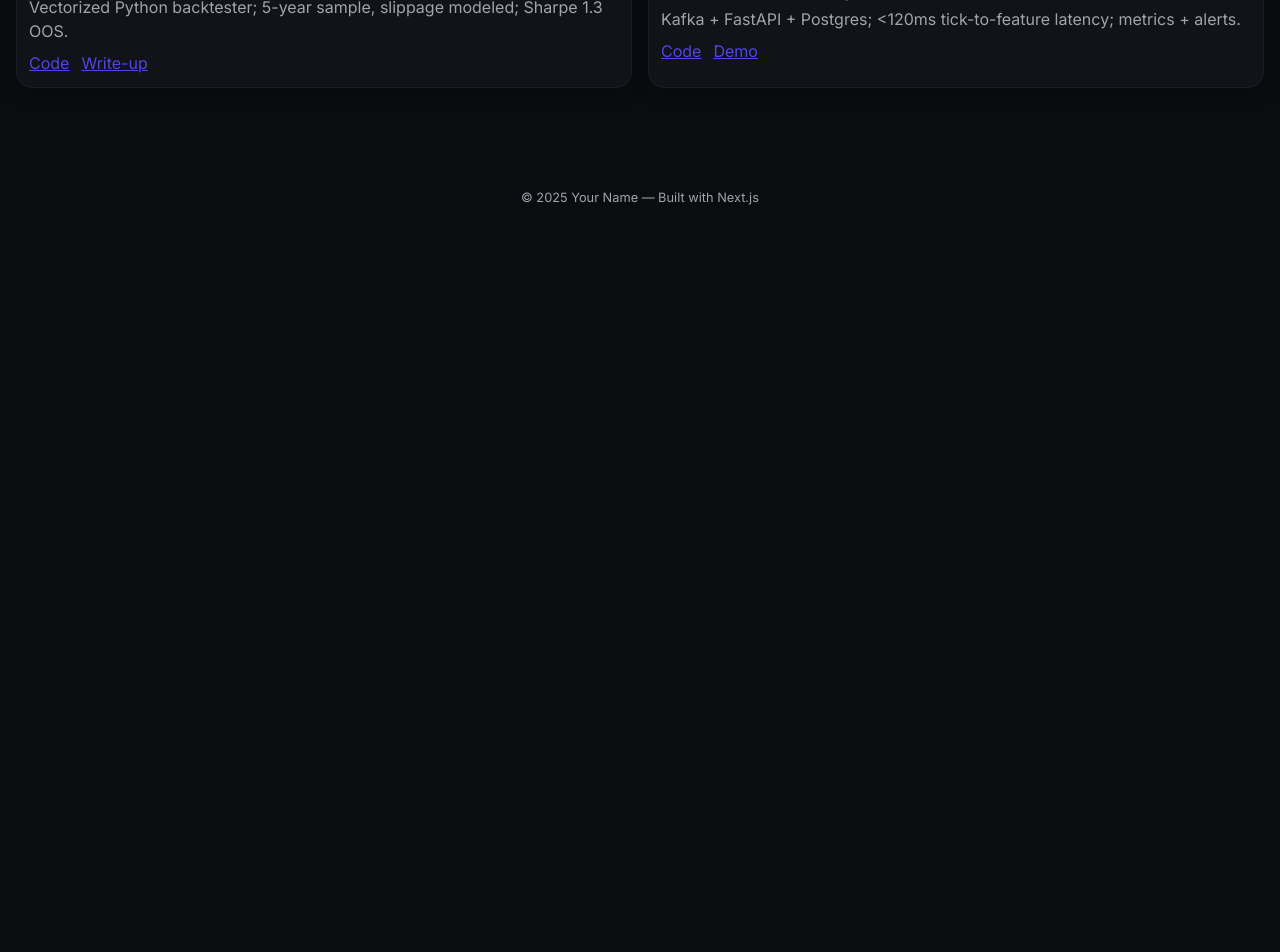
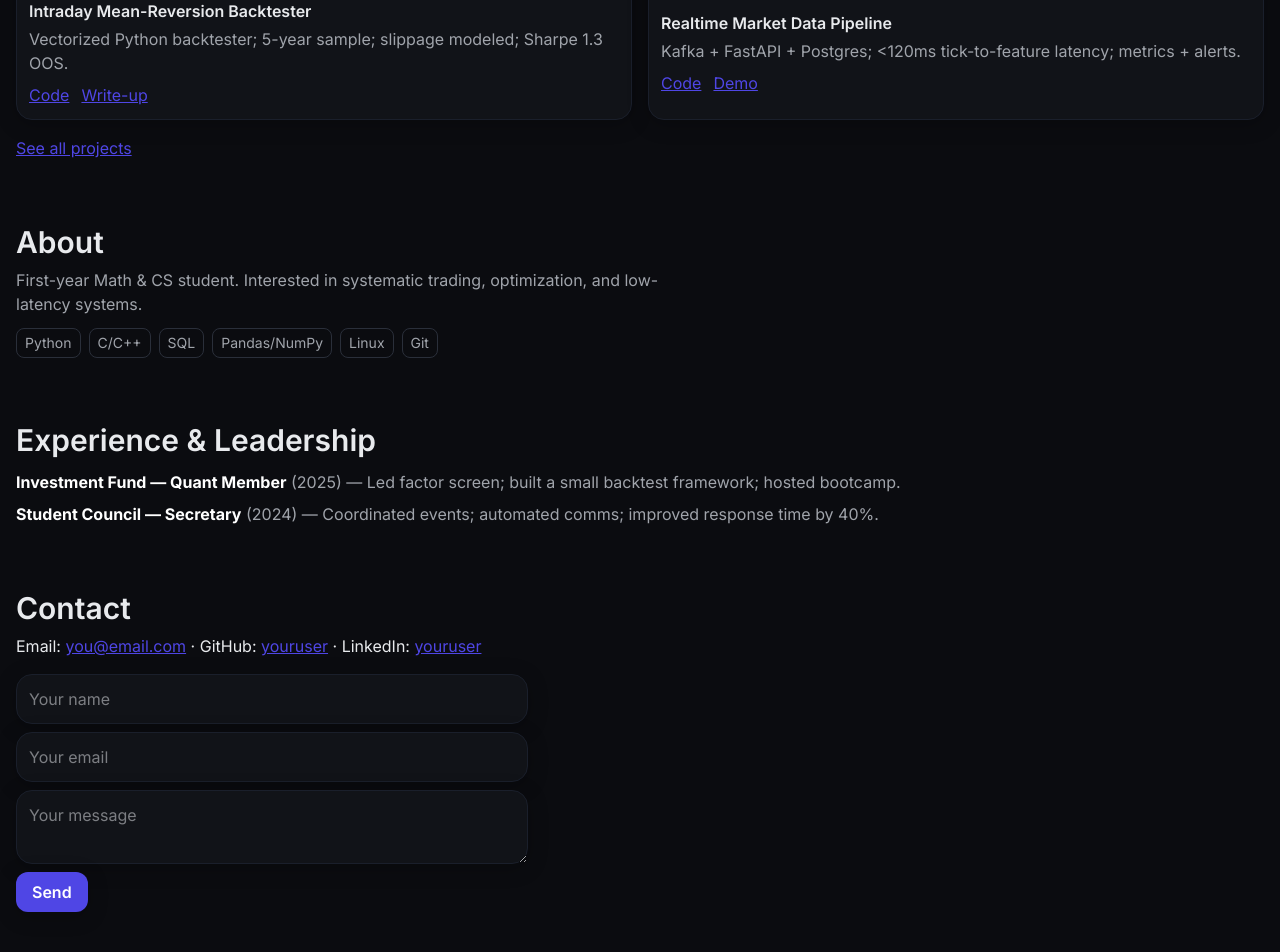
Before and after one commit to ko-mode/portfolio_website, a Next.js app: page / in a window 1280 px wide. Shown: the part 680-1632 px from the top of the page. Before the commit the page ends 952 px from the top, so only its background shows below. Built offline with nearby package versions, Linux system fonts and the light colour scheme.

Commit message:
Updated to include about, skills, experience & leadership and contact sections

```diff
--- a/app/page.tsx
+++ b/app/page.tsx
@@ -1,38 +1,109 @@
 import Link from 'next/link'
 import ProjectCard from '@/components/ProjectCard'
+
+const projects = [
+  {
+    title: 'Intraday Mean-Reversion Backtester',
+    img: '/project1.png',
+    alt: 'Backtesting dashboard',
+    description: 'Vectorized Python backtester; 5-year sample; slippage modeled; Sharpe 1.3 OOS.',
+    tags: ['Python','Pandas','NumPy','Backtesting'],
+    links: [{ href: '#', label: 'Code' }, { href: '#', label: 'Write-up' }]
+  },
+  {
+    title: 'Realtime Market Data Pipeline',
+    img: '/project2.png',
+    alt: 'System diagram',
+    description: 'Kafka + FastAPI + Postgres; <120ms tick-to-feature latency; metrics + alerts.',
+    tags: ['Kafka','FastAPI','Postgres','Monitoring'],
+    links: [{ href: '#', label: 'Code' }, { href: '#', label: 'Demo' }]
+  }
+]
+
+const skills = ['Python','C/C++','SQL','Pandas/NumPy','Linux','Git']
+
+const experience = [
+  {
+    role: 'Investment Fund — Quant Member',
+    date: '2025',
+    summary: 'Led factor screen; built a small backtest framework; hosted bootcamp.'
+  },
+  {
+    role: 'Student Council — Secretary',
+    date: '2024',
+    summary: 'Coordinated events; automated comms; improved response time by 40%.'
+  }
+]
 
 export default function HomePage() {
   return (
     <>
+      {/* Hero */}
       <section className="container py-24">
-        <h1 className="text-4xl md:text-6xl font-bold">Hi, my name is Komut.</h1>
+        <h1 className="text-4xl md:text-6xl font-bold tracking-tight">Hi, I’m Your Name.</h1>
         <p className="mt-3 text-lg max-w-2xl text-[color:var(--muted)]">
-          2nd year Maths & CS Student @ University of Birmingham
+          Math & Computer Science @ University — building data-driven systems and quant strategies.
         </p>
-        <div className="mt-6 flex gap-3">
+        <div className="mt-6 flex flex-wrap gap-3">
           <Link href="#projects" className="btn">View projects</Link>
-          <a className="btn btn-ghost" href="mailto:tauchkomut06@gmail.com">Email me</a>
+          <a className="btn btn-ghost" href="mailto:you@email.com">Email me</a>
         </div>
       </section>
 
+      {/* Projects */}
       <section id="projects" className="container py-8">
-        <h2 className="text-2xl font-semibold">Featured Projects</h2>
+        <h2 className="text-2xl md:text-3xl font-semibold">Featured Projects</h2>
         <div className="mt-4 grid grid-cols-1 md:grid-cols-2 gap-4">
-          <ProjectCard
-            title="The Spinning Raps!"
-            img="/project1.png"
-            alt="Backtesting dashboard"
-            description="Vectorized Python backtester; 5-year sample, slippage modeled; Sharpe 1.3 OOS."
-            links={[{ href: "#", label: "Code" }, { href: "#", label: "Write-up" }]}
-          />
-          <ProjectCard
-            title="Realtime Market Data Pipeline"
-            img="/project2.png"
-            alt="System diagram"
-            description="Kafka + FastAPI + Postgres; <120ms tick-to-feature latency; metrics + alerts."
-            links={[{ href: "#", label: "Code" }, { href: "#", label: "Demo" }]}
-          />
+          {projects.map(p => (
+            <ProjectCard key={p.title} {...p} />
+          ))}
         </div>
+        <div className="mt-4">
+          <Link href="/projects" className="underline">See all projects</Link>
+        </div>
+      </section>
+
+      {/* About & Skills */}
+      <section id="about" className="container py-8">
+        <h2 className="text-2xl md:text-3xl font-semibold">About</h2>
+        <p className="mt-2 max-w-2xl text-[color:var(--muted)]">
+          First-year Math & CS student. Interested in systematic trading, optimization, and low-latency systems.
+        </p>
+        <ul className="tags mt-3">
+          {skills.map(s => <li key={s} className="tag">{s}</li>)}
+        </ul>
+      </section>
+
+      {/* Experience & Leadership */}
+      <section id="experience" className="container py-8">
+        <h2 className="text-2xl md:text-3xl font-semibold">Experience & Leadership</h2>
+        <ul className="mt-3 space-y-2">
+          {experience.map(e => (
+            <li key={e.role} className="text-[color:var(--muted)]">
+              <strong className="text-white">{e.role}</strong> ({e.date}) — {e.summary}
+            </li>
+          ))}
+        </ul>
+      </section>
+
+      {/* Contact */}
+      <section id="contact" className="container py-8">
+        <h2 className="text-2xl md:text-3xl font-semibold">Contact</h2>
+        <p className="mt-2">
+          Email: <a className="underline" href="mailto:you@email.com">you@email.com</a> ·
+          {' '}GitHub: <a className="underline" href="https://github.com/youruser">youruser</a> ·
+          {' '}LinkedIn: <a className="underline" href="https://www.linkedin.com/in/youruser">youruser</a>
+        </p>
+
+        {/* If deploying on Netlify, this form works out of the box.
+            On Vercel, use Formspree or an API route instead. */}
+        <form name="contact" method="POST" data-netlify="true" className="mt-4 grid gap-2 max-w-lg">
+          <input type="hidden" name="form-name" value="contact" />
+          <input className="card p-3" name="name" placeholder="Your name" required />
+          <input className="card p-3" type="email" name="email" placeholder="Your email" required />
+          <textarea className="card p-3" name="message" placeholder="Your message" required />
+          <button className="btn w-fit" type="submit">Send</button>
+        </form>
       </section>
     </>
   )
```
